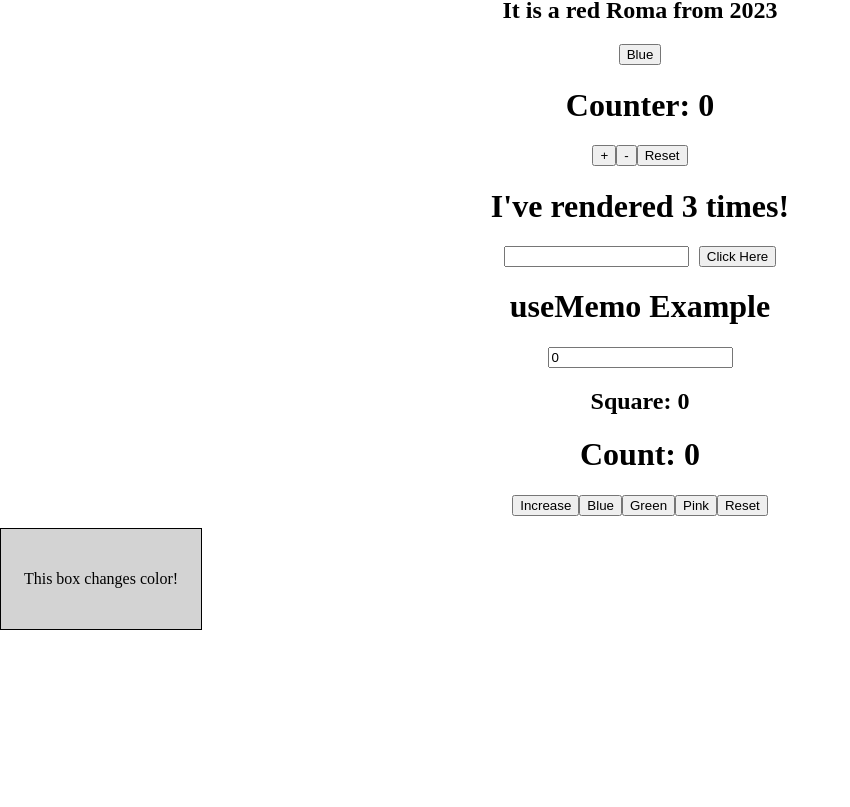
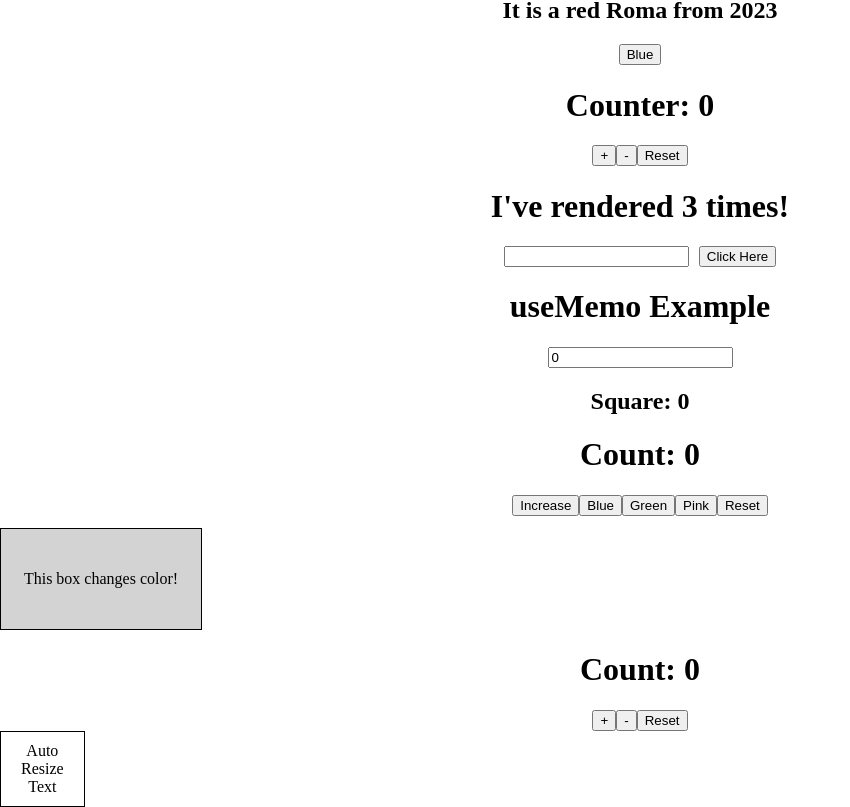
Before and after one commit to aantaaraaa/react-hooks, a React (Vite) app in the folder my-react-app/: page / in a window 1280 px wide. Shown: the part 362-1169 px from the top of the page, without its empty margins (0-850 px from the left). Before the commit the page ends 1000 px from the top, so only its background shows below. Built offline with nearby package versions, Linux system fonts and the light colour scheme.

Commit message:
useLayoutEffect

```diff
--- a/my-react-app/src/App.jsx
+++ b/my-react-app/src/App.jsx
@@ -9,6 +9,8 @@ import CounterCallback from "./hooks-practice/useCallback/CounterCallback";
 import ColorProvider from "./hooks-practice/useContext/ColorProvider";
 import ColorButtons from "./hooks-practice/useContext/ColorButtons";
 import ColorBox from "./hooks-practice/useContext/ColorBox";
+import CounterReducer from './hooks-practice/useReducer/CounterReducer';
+import AutoResizeBox from "./hooks-practice/useLayoutEffect/AutoResizeBox";
 
 function App() {
   return (
@@ -24,6 +26,8 @@ function App() {
       <ColorButtons />
       <ColorBox />
       </ColorProvider>
+      <CounterReducer />
+      <AutoResizeBox />
     </>
   );
 }
--- /dev/null
+++ b/my-react-app/src/hooks-practice/useLayoutEffect/AutoResizeBox.jsx
@@ -0,0 +1,25 @@
+import { useState, useRef, useLayoutEffect } from "react";
+
+export default function AutoResizeBox() {
+  const textRef = useRef(null);
+  const [boxWidth, setBoxWidth] = useState(50);
+
+  useLayoutEffect(() => {
+    const width = textRef.current.getBoundingClientRect().width;
+    setBoxWidth(width + 20);
+  }, []);
+
+  return (
+    <>
+      <div
+        style={{
+          width: boxWidth,
+          border: "1px solid black",
+          padding: "10px",
+        }}
+      >
+        <span ref={textRef}>Auto Resize Text</span>
+      </div>
+    </>
+  );
+}
--- /dev/null
+++ b/my-react-app/src/hooks-practice/useReducer/CounterReducer.jsx
@@ -0,0 +1,39 @@
+import { useReducer } from "react";
+
+function reducer(state, action) {
+  switch (action.type) {
+    case "increment":
+      return { count: state.count + 1 };
+
+    case "decrement":
+      return { count: state.count - 1 };
+
+    case "reset":
+      return { count: 0 };
+
+    default:
+      return state;
+  }
+}
+
+export default function CounterReducer() {
+  const [state, dispatch] = useReducer(reducer, { count: 0 });
+
+  return (
+    <>
+      <h1>Count: {state.count}</h1>
+
+      <button onClick={() => dispatch({ type: "increment" })}>
+        +
+      </button>
+
+      <button onClick={() => dispatch({ type: "decrement" })}>
+        -
+      </button>
+
+      <button onClick={() => dispatch({ type: "reset" })}>
+        Reset
+      </button>
+    </>
+  );
+}
```
